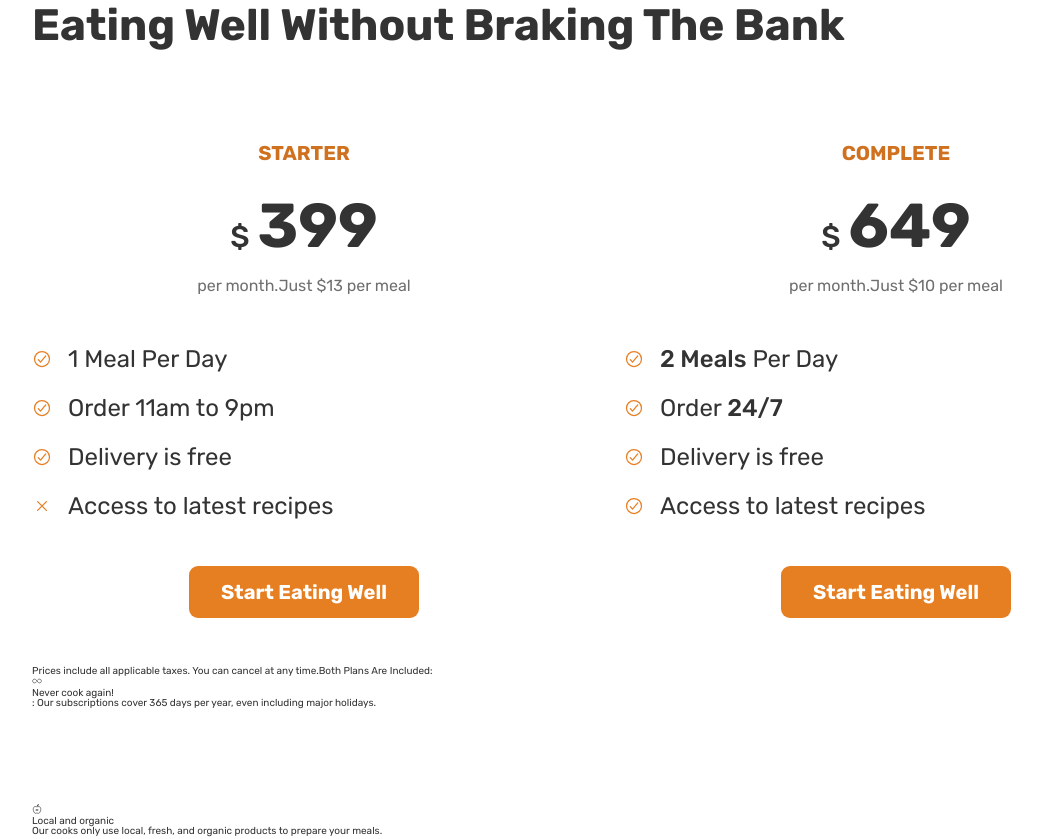
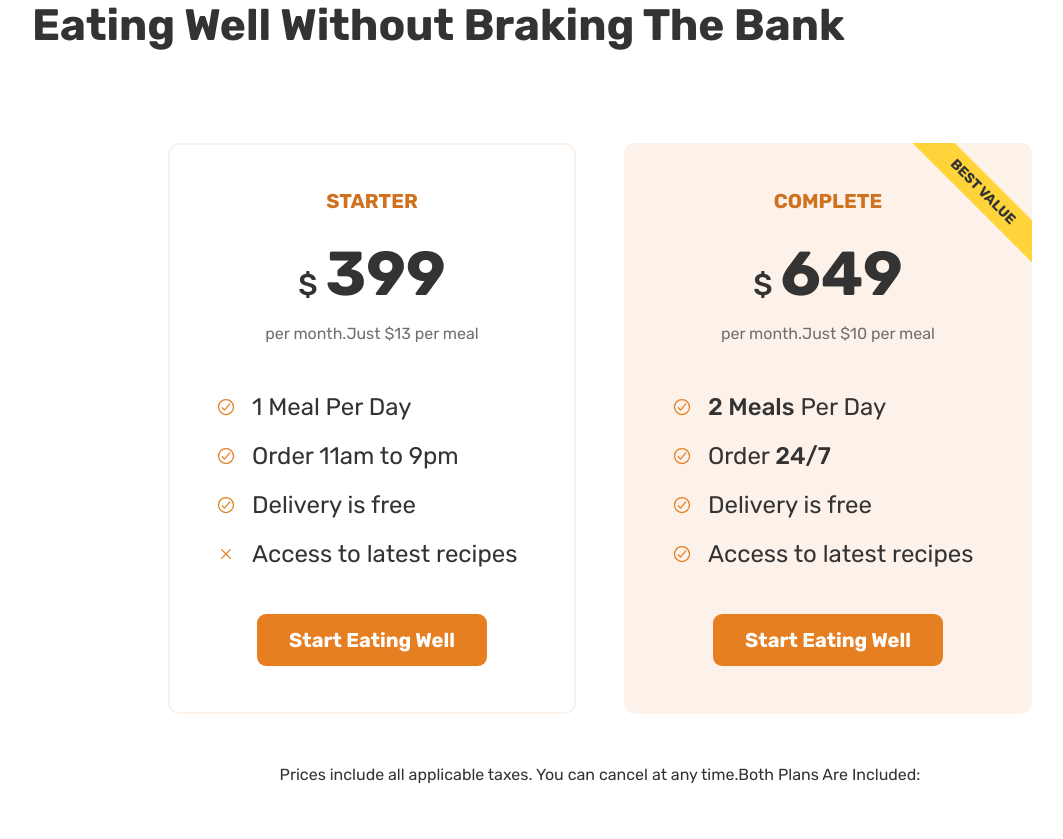
Before and after one commit to nimaabf/OmniFood, a plain HTML site: page index.html in a window 1280 px wide. Shown: the part 4779-5618 px from the top of the page, without its empty margins (40-1103 px from the left). Drawn offline with nearby package versions, Linux system fonts and the light colour scheme.

Commit message:
Add files via upload

```diff
--- a/css/general.css
+++ b/css/general.css
@@ -52,6 +52,10 @@ body{
     row-gap:9.6rem;
     column-gap: 4.8rem;
 }
+.grid:not(:last-child){
+    margin-bottom: 9.6rem;
+}
+
 .grid-align-verticaly{
     align-items: center;
 }
@@ -60,6 +64,9 @@ body{
 }
 .grid--3columns{
     grid-template-columns: repeat(3,1fr);
+}
+.grid--4columns{
+    grid-template-columns: repeat(4,1fr);
 
 }
 .heading-primary,.heading-secondary,
@@ -174,7 +181,7 @@ strong{
 }
 
 .margin-btn-md{
-    margin-bottom: 4.8rem;
+    margin-bottom: 4.8rem !important;
 }
 .center-text{
     text-align: center;
--- a/css/style.css
+++ b/css/style.css
@@ -345,3 +345,61 @@
     text-align: center;
     margin-top: 4.8rem;
 }
+.pricing-plan{
+
+    border-radius: 11px;
+
+    width: 75%;
+
+}
+.plan--starter{
+    justify-self: end;
+    border: 2px solid #fdf2e9;
+    padding: 4.6rem;
+}
+.plan--complete{
+    background-color: #fdf2e9;
+    padding: 4.8rem;
+    position: relative;
+    overflow: hidden;
+}
+.plan--complete::after{
+    content: "Best Value";
+    position: absolute;
+    text-transform: uppercase;
+    font-size: 1.4rem;
+    font-weight: 700;
+    top: 6%;
+    right: -18%;
+    background-color: #ffd43b;
+    padding: 0.8rem 8rem;
+    color: #333;
+    transform: rotate(45deg);
+}
+
+/* below pricing */
+.feature-icon{
+    color: #e67e22;
+    height: 3.2rem;
+    width: 3.2rem;
+    margin-bottom: 3.2rem;
+    background-color: #fdf2e9;
+    padding: 1.6rem;
+    border-radius: 50%;
+}
+.feature-title{
+    font-size: 2.4rem;
+    color: #333;
+    font-weight: 700;
+    margin-bottom: 1.6rem;
+
+}
+.feature-text{
+    font-size: 1.8rem;
+    line-height: 1.8;
+}
+.plan-detail{
+    font-size: 1.6rem;
+    line-height: 1.6;
+    text-align: center;
+}
```
